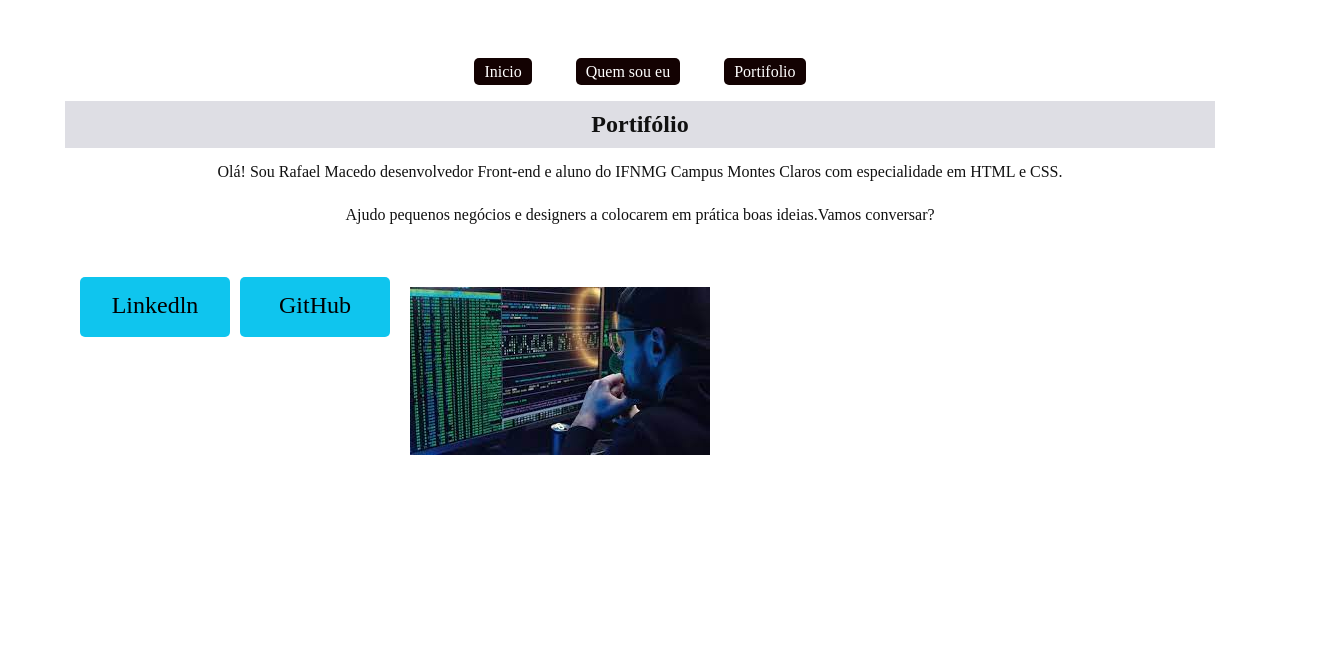
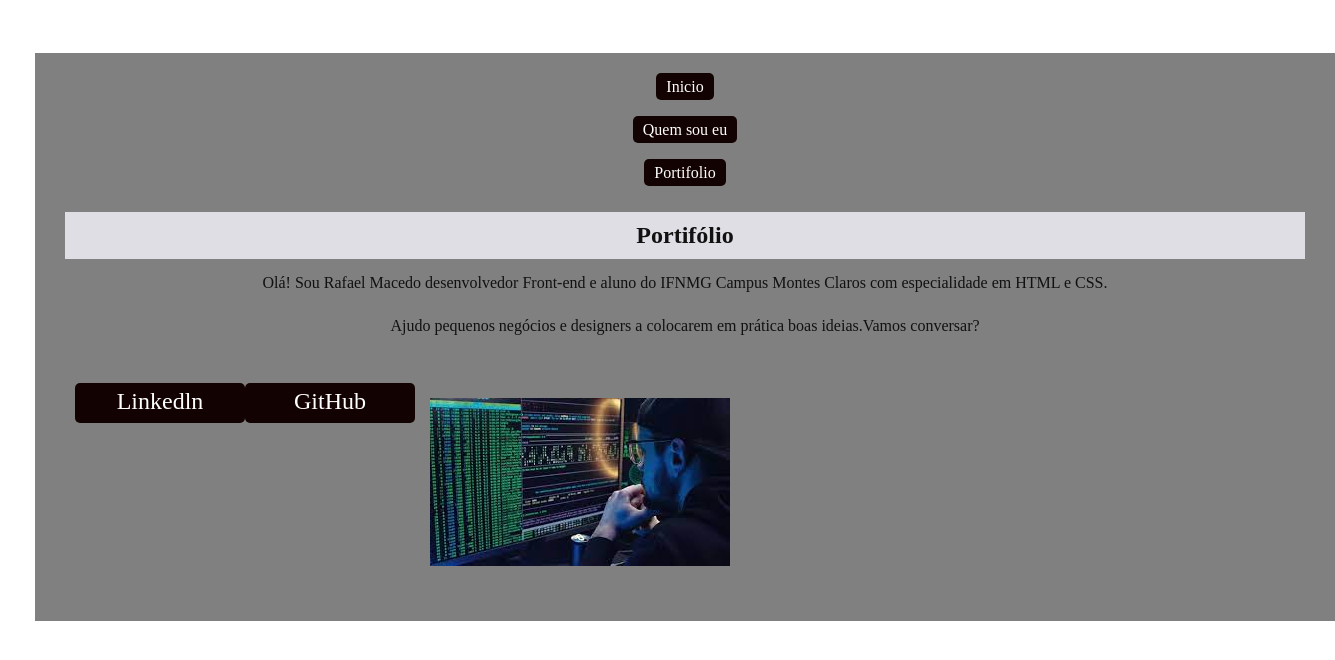
Before and after one commit to RMACEDO01/portifolioo, a plain HTML site: page index.html in a window 1280 px wide. Shown: the whole page, 1335 px wide, since content can reach past the window. Drawn offline with Linux system fonts and the light colour scheme.

Commit message:
Update style.css

```diff
--- a/style.css
+++ b/style.css
@@ -33,12 +33,15 @@ h1{background-color:rgb(222, 222, 228);
     ul {margin: 0;
         padding:0;
         }
+    .menu{background-color:gray;
+         width:100vw;
+         }
 
-        li {list-style: none;
-            margin: 10px;
-            display: inline;
+        .menu li{list-style: none;
+
         }
-        li a {padding: 5px 10px;
+
+.menu a {padding: 5px 10px;
             margin:0;
             border: 0px solid rgb(41, 6, 6);
             background: rgb(19, 2, 2);
@@ -49,6 +52,6 @@ h1{background-color:rgb(222, 222, 228);
             -moz-border-radius:5px;
             border-radius:5px;
             }
-            li a:hover {background: #CCC;color: #000; border-color: #000;
+            .menu a:hover {background: #CCC;color: #000; border-color: #000;
             }
             a{background-color: #22D4FD;
```
